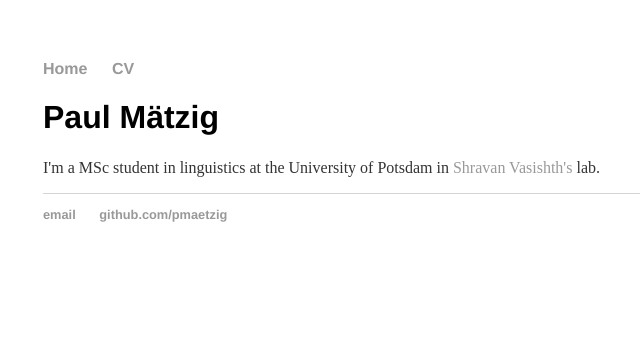
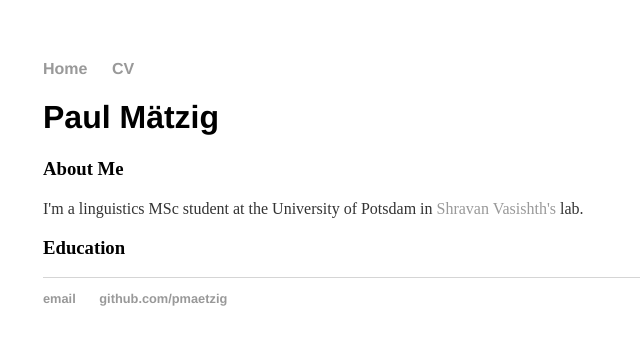
Before and after one commit to pmaetzig/pmaetzig.github.io, a Jekyll site: the page built from index.html, in a window 1280 px wide. Shown: the top 345 px of the page, without its empty margins (149-789 px from the left). Built offline with Jekyll 4.4.1, drawn with Linux system fonts in a browser that asks for light colours.

Commit message:
updated index.html

```diff
--- a/index.html
+++ b/index.html
@@ -4,5 +4,7 @@ title: Paul Mätzig
 ---
 <div class="blurb">
   <h1>Paul Mätzig</h1>
-  <p>I'm a MSc student in linguistics at the University of Potsdam in <a href="http://www.ling.uni-potsdam.de/~vasishth/">Shravan Vasishth's</a> lab.</p>
+  <h3>About Me</h3>
+  <p>I'm a linguistics MSc student at the University of Potsdam in <a href="http://www.ling.uni-potsdam.de/~vasishth/">Shravan Vasishth's</a> lab.</p>
+  <h3>Education</h3>
 </div><!-- /.blurb -->
```
